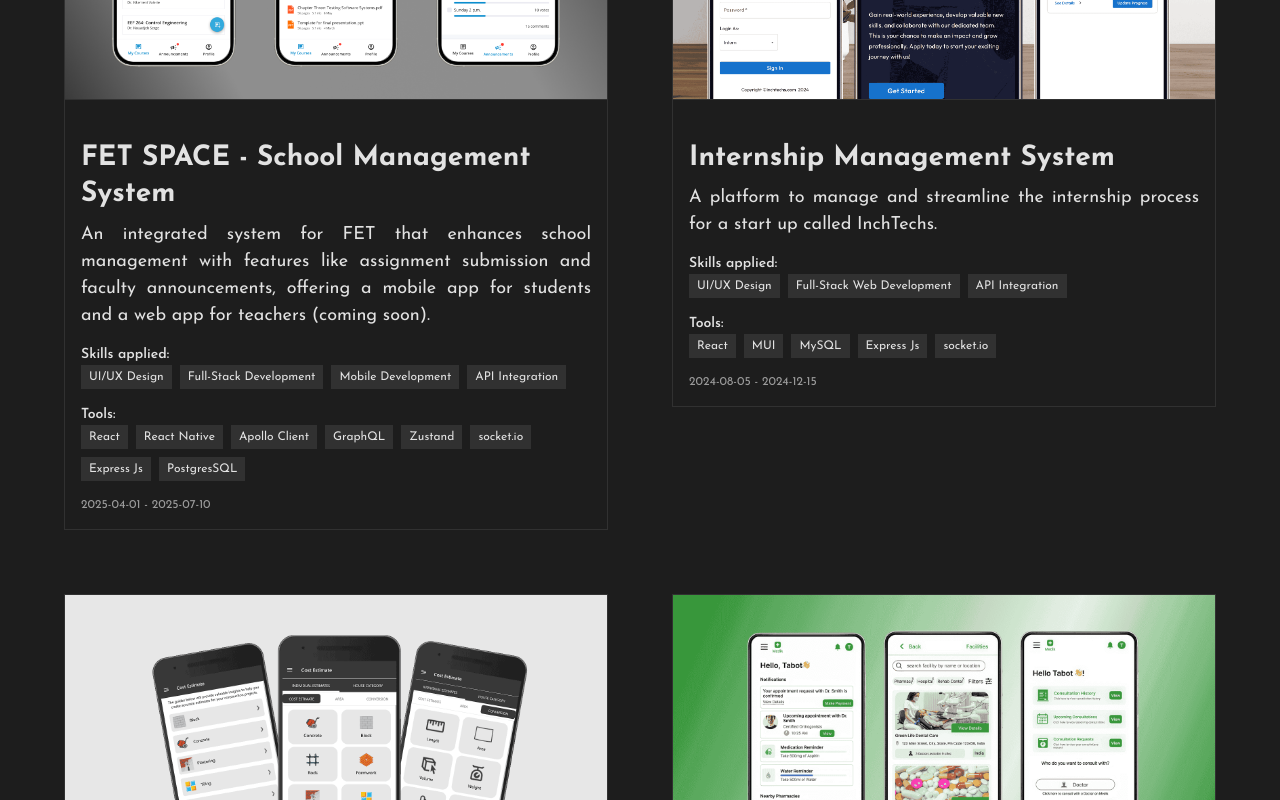
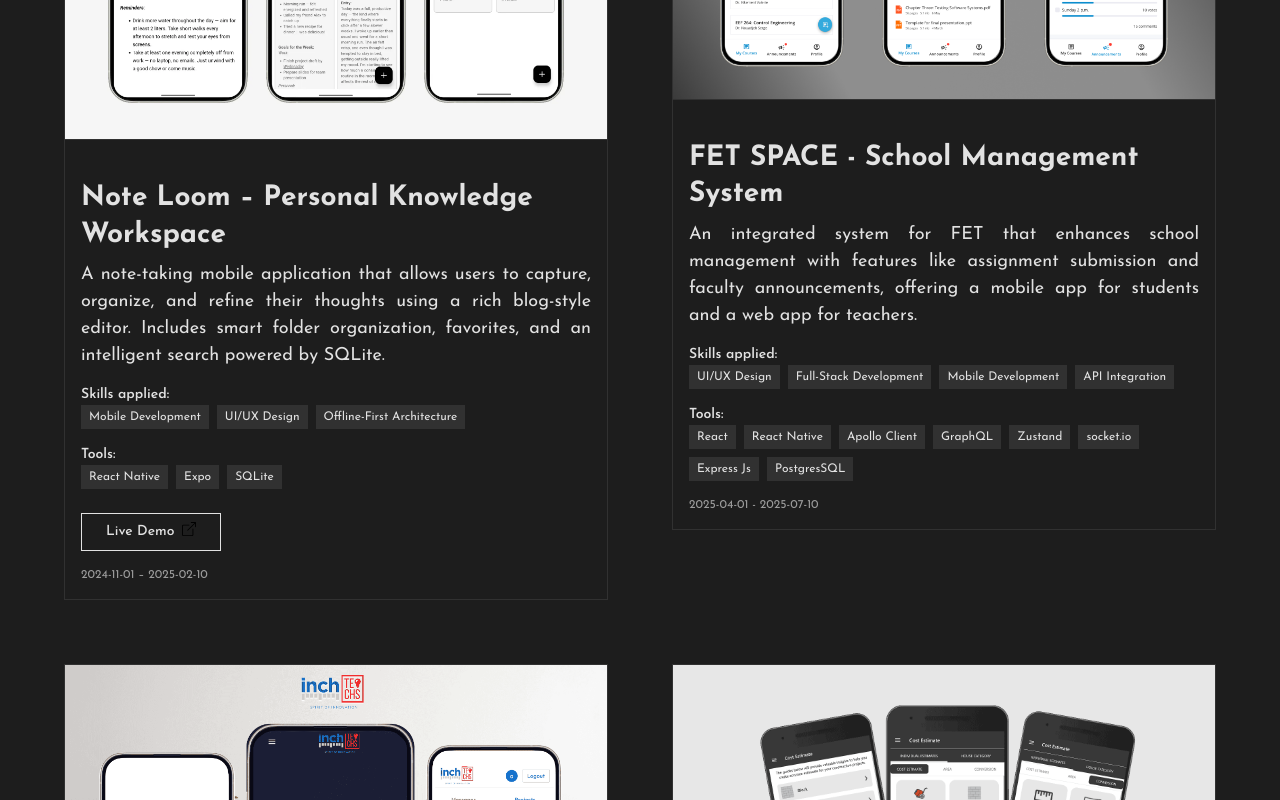
Before and after one commit to JIM440/takemjim-portfolio-v3, a React (Vite) app: page / in a window 1280 px wide. Shown: the part 3098-3898 px from the top of the page. Built offline with nearby package versions, Linux system fonts and the light colour scheme.

Commit message:
Add Note Loom project to solutions and remove coming soon from FET SPACE

```diff
--- a/src/pages/home/components/projects/index.tsx
+++ b/src/pages/home/components/projects/index.tsx
@@ -12,13 +12,30 @@ import CSSLibrary from '../../../../assets/images/css-library.png';
 import AGM from '../../../../assets/images/agm.png';
 import ASEND from '../../../../assets/images/asend.png';
 import DataWarehouse from '../../../../assets/images/data-warehouse.png';
+import NoteLoom from '../../../../assets/images/note-loom.webp';
 
 const projects: Project[] = [
+  {
+    id: 17,
+    name: 'Note Loom – Personal Knowledge Workspace',
+    description:
+      'A note-taking mobile application that allows users to capture, organize, and refine their thoughts using a rich blog-style editor. Includes smart folder organization, favorites, and an intelligent search powered by SQLite.',
+    media: [NoteLoom],
+    servicesRendered: [
+      'Mobile Development',
+      'UI/UX Design',
+      'Offline-First Architecture',
+    ],
+    tools: ['React Native', 'Expo', 'SQLite'],
+    categories: ['mobile'],
+    date: '2024-11-01 – 2025-02-10',
+    liveDemoUrl: 'https://note-loom-landing-page.vercel.app/',
+  },
   {
     id: 8,
     name: 'FET SPACE - School Management System',
     description:
-      'An integrated system for FET that enhances school management with features like assignment submission and faculty announcements, offering a mobile app for students and a web app for teachers (coming soon).',
+      'An integrated system for FET that enhances school management with features like assignment submission and faculty announcements, offering a mobile app for students and a web app for teachers.',
     media: [FetSpace],
     servicesRendered: [
       'UI/UX Design',
```
Also changed, not shown: src/assets/images/note-loom.webp (added).
